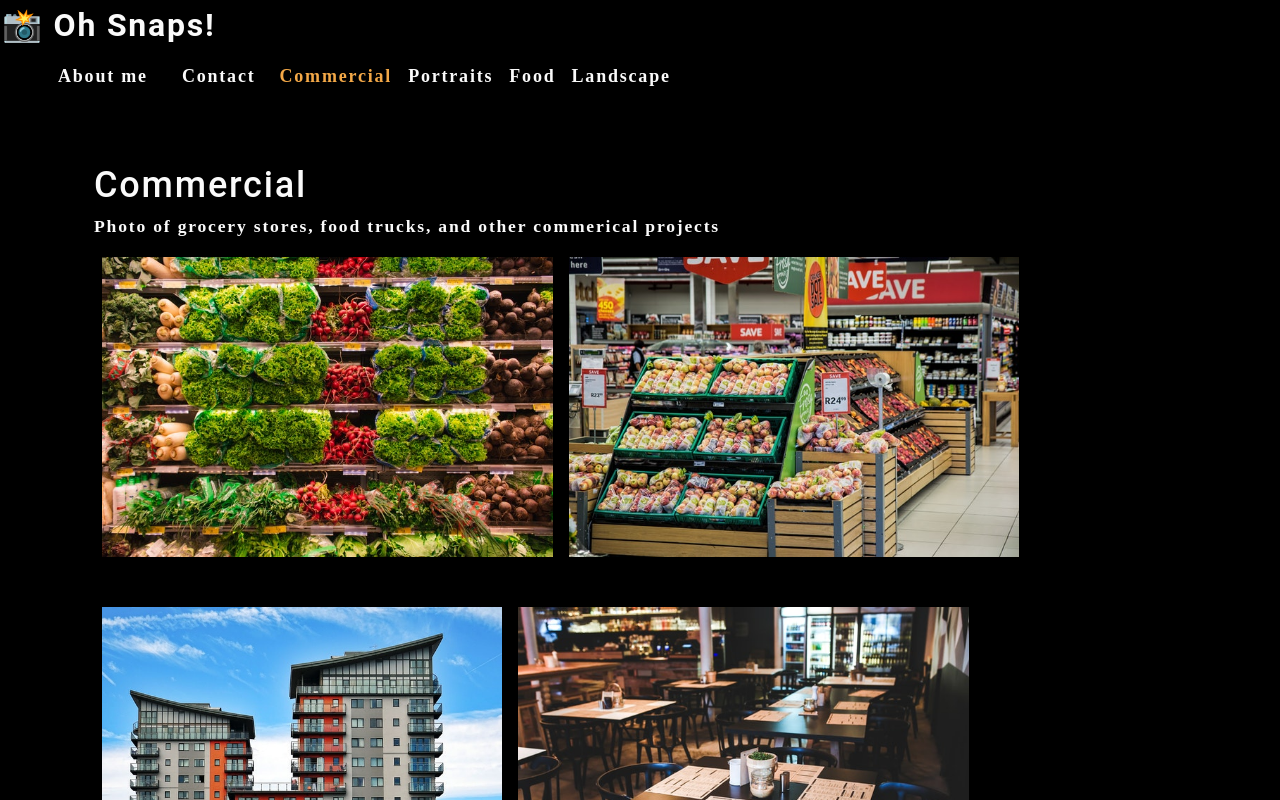
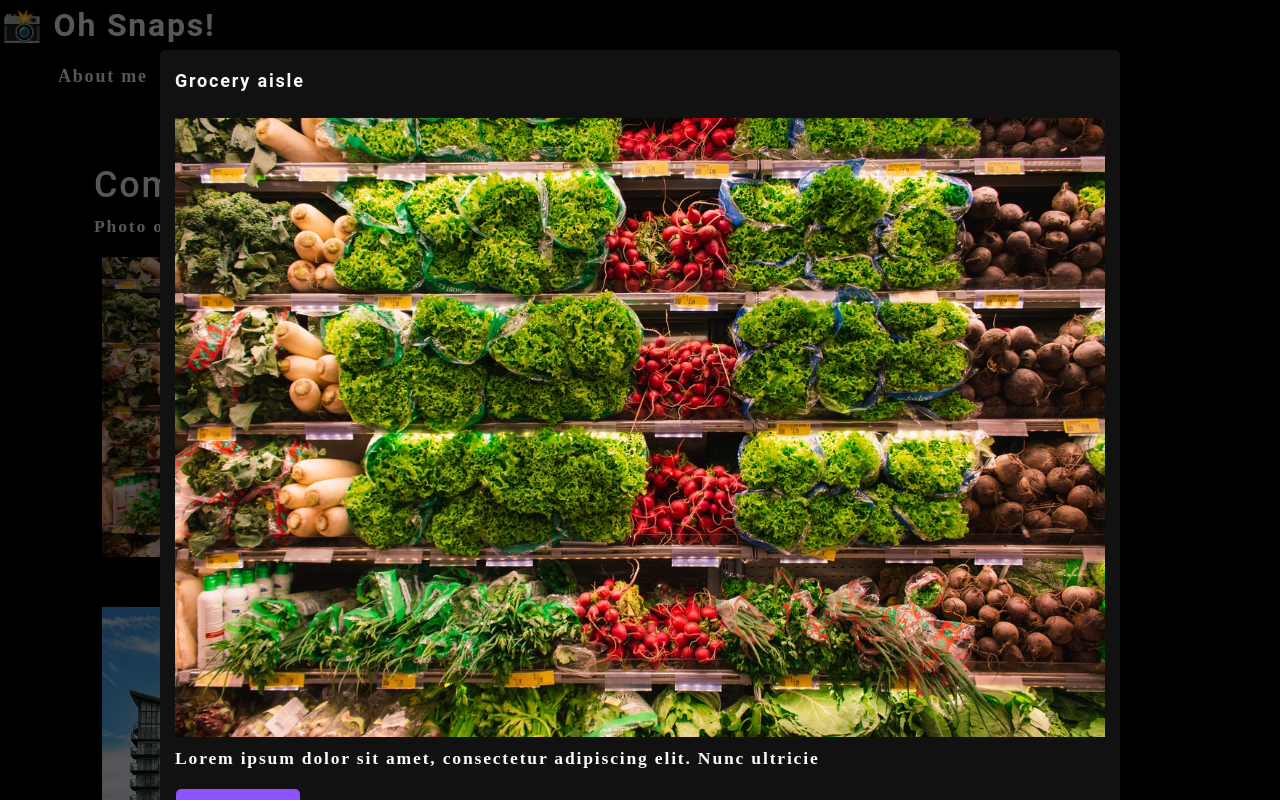
Before and after one commit to AlexUrielContreras/photo-port, a React (Create React App) app: page / in a window 1280 px wide. Both pictures are taken after a click on the picture 327 px from the left and 406 px from the top of the page. Shown: the top 800 px of the page. Built offline with nearby package versions, Linux system fonts and the light colour scheme.

Commit message:
feat: build a modal and use state to render it open and close

```diff
--- /dev/null
+++ b/src/components/Model.js
@@ -0,0 +1,17 @@
+
+function Modal({currentPhoto, onClose}) {
+    const {name, category, description, index} = currentPhoto;
+
+    return (
+        <div className='modalBackdrop'>
+            <div className='modalContainer'>
+                <h3 className='modalTitle'>{name}</h3>
+                <img src={require(`../assets/large/${category}/${index}.jpg`)} alt='current category' />
+                <p>{description}</p>
+                <button type='button' onClick={onClose}>Close Modal</button>
+            </div>
+        </div>
+    )
+};
+
+export default Modal
--- a/src/components/PhotoList.js
+++ b/src/components/PhotoList.js
@@ -1,6 +1,10 @@
 import { useState } from 'react';
+import Modal from '../components/Model';
 
 function PhotoList({category}) {
+
+    const [currentPhoto, setCurrentPhoto] = useState();
+    const [isModalOpen, setIsModalOpen] = useState(false)
     const [photos] = useState([
         {
             name: 'Grocery aisle',
@@ -103,8 +107,16 @@
 
     const currentPhotos = photos.filter((photo) => photo.category === category);
 
+    const toggleModal = (image, i) => {
+        setCurrentPhoto({...image, index: i});
+        setIsModalOpen(!isModalOpen)
+    }
+
     return (
         <div>
+            {isModalOpen &&
+                <Modal currentPhoto={currentPhoto} onClose={toggleModal}/>
+            }
             <div className='flex-row'>
                 {currentPhotos.map((image, i) => (
                     <img
@@ -112,6 +124,7 @@
                         alt={image.name}
                         className='img-thumbnail mx-1'
                         key={image.name}
+                        onClick={() => toggleModal(image, i)}
                     />
                 ))}
             </div>
```
